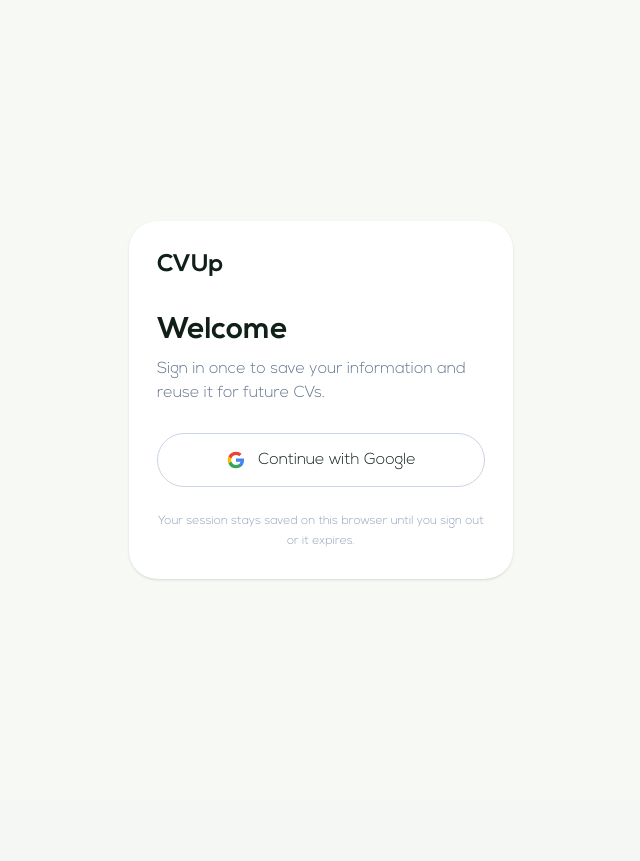
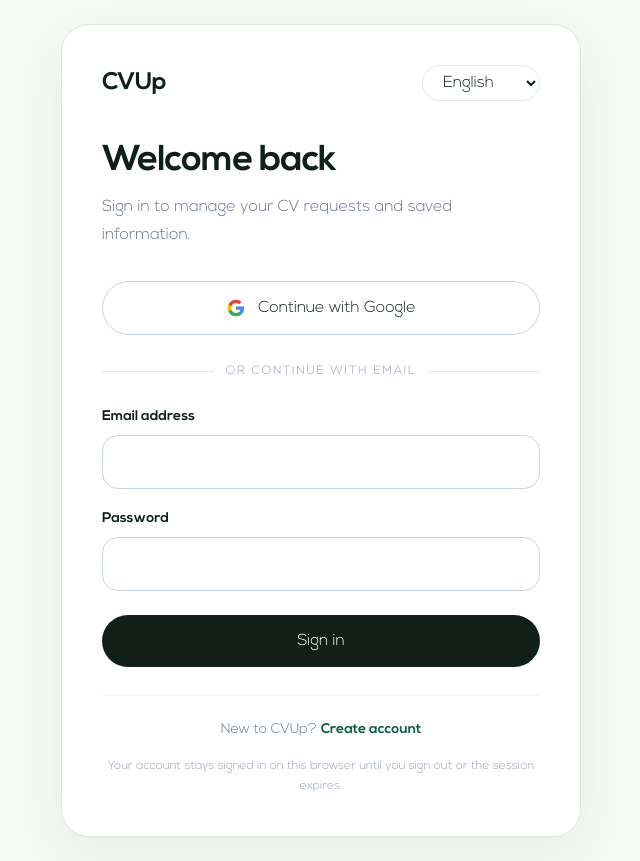
Before and after one commit to seifeddinecharef-tech/cvup, a Next.js app: page /account/login in a window 1280 px wide. Shown: the whole page, without its empty margins (319-959 px from the left). Before the commit the page ends 800 px from the top, so only its background shows below. Built offline with nearby package versions, Linux system fonts and the light colour scheme; no server answers; a web font is replaced by a local one.

Commit message:
Redesign client sign-in flow

```diff
--- a/app/account/login/page.tsx
+++ b/app/account/login/page.tsx
@@ -1,52 +1,219 @@
 "use client";
 
 import Link from "next/link";
-import { useEffect, useState } from "react";
+import { FormEvent, useEffect, useMemo, useState } from "react";
+import { useSearchParams } from "next/navigation";
 import { getSupabaseBrowserClient } from "@/lib/supabase-client";
+
+type Language = "ar" | "fr" | "en";
+
+const copy = {
+  en: {
+    title: "Welcome back",
+    subtitle: "Sign in to manage your CV requests and saved information.",
+    google: "Continue with Google",
+    divider: "or continue with email",
+    email: "Email address",
+    password: "Password",
+    signIn: "Sign in",
+    signingIn: "Signing in…",
+    forgot: "Forgot password?",
+    new: "New to CVUp?",
+    create: "Create account",
+    session: "Your account stays signed in on this browser until you sign out or the session expires.",
+    invalid: "Incorrect email or password.",
+    unverified: "Please verify your email before signing in.",
+    generic: "We couldn't sign you in. Please try again.",
+  },
+  fr: {
+    title: "Bon retour",
+    subtitle: "Connectez-vous pour gérer vos demandes de CV et vos informations enregistrées.",
+    google: "Continuer avec Google",
+    divider: "ou continuer avec l’e-mail",
+    email: "Adresse e-mail",
+    password: "Mot de passe",
+    signIn: "Se connecter",
+    signingIn: "Connexion…",
+    forgot: "Mot de passe oublié ?",
+    new: "Nouveau sur CVUp ?",
+    create: "Créer un compte",
+    session: "Votre session reste active sur ce navigateur jusqu’à votre déconnexion ou son expiration.",
+    invalid: "E-mail ou mot de passe incorrect.",
+    unverified: "Veuillez confirmer votre e-mail avant de vous connecter.",
+    generic: "Impossible de vous connecter. Veuillez réessayer.",
+  },
+  ar: {
+    title: "مرحبًا بعودتك",
+    subtitle: "سجّل الدخول لإدارة طلبات السيرة الذاتية ومعلوماتك المحفوظة.",
+    google: "المتابعة باستخدام Google",
+    divider: "أو المتابعة بالبريد الإلكتروني",
+    email: "البريد الإلكتروني",
+    password: "كلمة المرور",
+    signIn: "تسجيل الدخول",
+    signingIn: "جارٍ تسجيل الدخول…",
+    forgot: "نسيت كلمة المرور؟",
+    new: "ليس لديك حساب؟",
+    create: "إنشاء حساب",
+    session: "يبقى حسابك مسجلاً على هذا المتصفح إلى أن تسجّل الخروج أو تنتهي الجلسة.",
+    invalid: "البريد الإلكتروني أو كلمة المرور غير صحيحة.",
+    unverified: "يرجى تأكيد بريدك الإلكتروني قبل تسجيل الدخول.",
+    generic: "تعذر تسجيل الدخول. حاول مرة أخرى.",
+  },
+} as const;
 
 function GoogleIcon() {
   return <svg aria-hidden="true" viewBox="0 0 24 24" className="h-5 w-5"><path fill="#4285F4" d="M21.6 12.23c0-.71-.06-1.4-.18-2.07H12v3.92h5.38a4.6 4.6 0 0 1-2 3.02v2.54h3.24c1.9-1.75 2.98-4.33 2.98-7.41Z"/><path fill="#34A853" d="M12 22c2.7 0 4.97-.9 6.62-2.36l-3.24-2.54c-.9.6-2.05.96-3.38.96-2.61 0-4.82-1.76-5.61-4.13H3.04v2.62A10 10 0 0 0 12 22Z"/><path fill="#FBBC05" d="M6.39 13.93A6.02 6.02 0 0 1 6.08 12c0-.67.11-1.32.31-1.93V7.45H3.04A10 10 0 0 0 2 12c0 1.61.38 3.14 1.04 4.55l3.35-2.62Z"/><path fill="#EA4335" d="M12 5.94c1.47 0 2.79.5 3.83 1.5l2.87-2.88A9.62 9.62 0 0 0 12 2a10 10 0 0 0-8.96 5.45l3.35 2.62C7.18 7.7 9.39 5.94 12 5.94Z"/></svg>;
 }
 
+function safeNext(value: string | null) {
+  return value && value.startsWith("/") && !value.startsWith("//") ? value : "/account";
+}
+
+function mapError(message: string, language: Language) {
+  const normalized = message.toLowerCase();
+  if (normalized.includes("email not confirmed")) return copy[language].unverified;
+  if (normalized.includes("invalid login") || normalized.includes("invalid credentials")) return copy[language].invalid;
+  return copy[language].generic;
+}
+
 export default function Login() {
-  const [loading, setLoading] = useState(true);
+  const params = useSearchParams();
+  const next = useMemo(() => safeNext(params.get("next")), [params]);
+  const [language, setLanguage] = useState<Language>("en");
+  const [email, setEmail] = useState("");
+  const [password, setPassword] = useState("");
+  const [checking, setChecking] = useState(true);
+  const [submitting, setSubmitting] = useState(false);
   const [message, setMessage] = useState("");
 
   useEffect(() => {
+    const stored = window.localStorage.getItem("cvup_language");
+    if (stored === "ar" || stored === "fr" || stored === "en") setLanguage(stored);
     const supabase = getSupabaseBrowserClient();
     supabase.auth.getSession().then(({ data }) => {
-      if (data.session) window.location.replace("/account");
-      else setLoading(false);
+      if (data.session) window.location.replace(next);
+      else setChecking(false);
     });
-  }, []);
+  }, [next]);
+
+  function changeLanguage(value: Language) {
+    setLanguage(value);
+    window.localStorage.setItem("cvup_language", value);
+  }
 
   async function continueWithGoogle() {
     setMessage("");
-    setLoading(true);
-    const supabase = getSupabaseBrowserClient();
-    const { error } = await supabase.auth.signInWithOAuth({
+    setSubmitting(true);
+    const { error } = await getSupabaseBrowserClient().auth.signInWithOAuth({
       provider: "google",
       options: {
-        redirectTo: `${window.location.origin}/auth/callback?next=/account`,
+        redirectTo: `${window.location.origin}/auth/callback?next=${encodeURIComponent(next)}`,
         queryParams: { access_type: "offline", prompt: "select_account" },
       },
     });
     if (error) {
-      setMessage(error.message);
-      setLoading(false);
+      setMessage(mapError(error.message, language));
+      setSubmitting(false);
     }
   }
 
-  return <main className="grid min-h-screen place-items-center bg-[#f7f9f4] p-5 text-[#102019]">
-    <section className="w-full max-w-sm rounded-[28px] bg-white p-7 shadow-sm">
-      <Link href="/" className="text-2xl font-bold">CVUp</Link>
-      <h1 className="mt-8 text-3xl font-bold">Welcome</h1>
-      <p className="mt-2 text-slate-500">Sign in once to save your information and reuse it for future CVs.</p>
-      <button type="button" disabled={loading} onClick={continueWithGoogle} className="mt-7 flex w-full items-center justify-center gap-3 rounded-full border border-slate-300 bg-white px-5 py-3.5 font-medium transition hover:bg-slate-50 active:scale-[.99] disabled:cursor-wait disabled:opacity-60">
-        <GoogleIcon /> {loading ? "Checking…" : "Continue with Google"}
-      </button>
-      {message && <p role="alert" className="mt-4 text-sm text-red-600">{message}</p>}
-      <p className="mt-6 text-center text-xs leading-5 text-slate-400">Your session stays saved on this browser until you sign out or it expires.</p>
-    </section>
-  </main>;
+  async function submit(event: FormEvent) {
+    event.preventDefault();
+    setMessage("");
+    setSubmitting(true);
+    const { error } = await getSupabaseBrowserClient().auth.signInWithPassword({
+      email: email.trim().toLowerCase(),
+      password,
+    });
+    if (error) {
+      setMessage(mapError(error.message, language));
+      setSubmitting(false);
+      return;
+    }
+    window.location.replace(next);
+  }
+
+  const t = copy[language];
+  const rtl = language === "ar";
+
+  return (
+    <main dir={rtl ? "rtl" : "ltr"} className="grid min-h-screen place-items-center bg-[#f7f9f4] p-4 text-[#102019] md:p-6">
+      <section className="w-full max-w-[520px] rounded-[28px] border border-[#dfe7df] bg-white p-6 shadow-[0_18px_55px_rgba(16,32,25,.06)] md:p-10">
+        <div className="flex items-center justify-between gap-4">
+          <Link href="/" className="text-2xl font-bold tracking-tight">CVUp</Link>
+          <select
+            aria-label="Language"
+            value={language}
+            onChange={(event) => changeLanguage(event.target.value as Language)}
+            className="rounded-full border border-slate-200 bg-white px-4 py-2 text-sm outline-none transition focus:border-[#102019]"
+          >
+            <option value="ar">العربية</option>
+            <option value="fr">Français</option>
+            <option value="en">English</option>
+          </select>
+        </div>
+
+        <h1 className="mt-10 text-4xl font-bold tracking-tight">{t.title}</h1>
+        <p className="mt-3 max-w-md text-base leading-7 text-slate-500">{t.subtitle}</p>
+
+        <button
+          type="button"
+          disabled={checking || submitting}
+          onClick={continueWithGoogle}
+          className="mt-8 flex min-h-13 w-full items-center justify-center gap-3 rounded-full border border-slate-300 bg-white px-5 py-3.5 font-semibold transition hover:bg-slate-50 disabled:cursor-wait disabled:opacity-55"
+        >
+          <GoogleIcon /> {t.google}
+        </button>
+
+        <div className="my-7 flex items-center gap-3 text-xs uppercase tracking-[.14em] text-slate-400">
+          <span className="h-px flex-1 bg-slate-200" />
+          <span>{t.divider}</span>
+          <span className="h-px flex-1 bg-slate-200" />
+        </div>
+
+        <form onSubmit={submit}>
+          <label className="block">
+            <span className="mb-2 block text-sm font-semibold">{t.email}</span>
+            <input
+              required
+              type="email"
+              autoComplete="email"
+              value={email}
+              onChange={(event) => setEmail(event.target.value)}
+              className="w-full rounded-2xl border border-slate-300 bg-white px-4 py-3.5 outline-none transition focus:border-[#102019] focus:ring-2 focus:ring-[#102019]/10"
+            />
+          </label>
+
+          <label className="mt-5 block">
+            <span className="mb-2 block text-sm font-semibold">{t.password}</span>
+            <input
+              required
+              minLength={8}
+              type="password"
+              autoComplete="current-password"
+              value={password}
+              onChange={(event) => setPassword(event.target.value)}
+              className="w-full rounded-2xl border border-slate-300 bg-white px-4 py-3.5 outline-none transition focus:border-[#102019] focus:ring-2 focus:ring-[#102019]/10"
+            />
+          </label>
+
+          {message ? <p role="alert" className="mt-4 rounded-xl bg-red-50 px-4 py-3 text-sm text-red-700">{message}</p> : null}
+
+          <button
+            disabled={checking || submitting}
+            className="mt-6 min-h-13 w-full rounded-full bg-[#102019] px-6 py-3.5 font-bold text-white transition hover:bg-[#183126] disabled:cursor-wait disabled:opacity-55"
+          >
+            {submitting ? t.signingIn : t.signIn}
+          </button>
+        </form>
+
+        <div className="mt-7 border-t border-slate-100 pt-6 text-center">
+          <p className="text-sm text-slate-500">{t.new}{" "}
+            <Link className="font-bold text-[#0d5f46] underline-offset-4 hover:underline" href={`/account/register?next=${encodeURIComponent(next)}`}>{t.create}</Link>
+          </p>
+          <p className="mt-4 text-xs leading-5 text-slate-400">{t.session}</p>
+        </div>
+      </section>
+    </main>
+  );
 }
```
